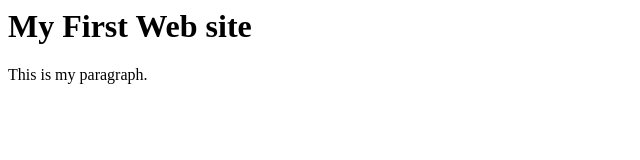
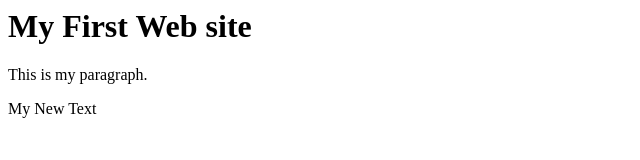
Before and after one commit to mizan605/Shop-website, a plain HTML site: page index.html in a window 1280 px wide. Shown: the whole page, without its empty margins (0-640 px from the left). Drawn offline with Linux system fonts and the light colour scheme.

Commit message:
Update index.html

```diff
--- a/index.html
+++ b/index.html
@@ -1,4 +1,5 @@
 <body>
     <h1> My First Web site</h1>
     <p> This is my paragraph.</p>
+    <p> My New Text </p>
 </body>
```
